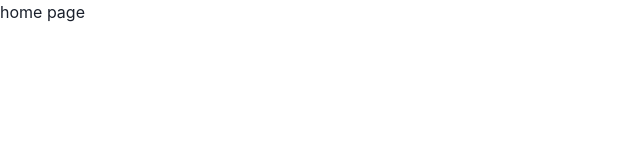
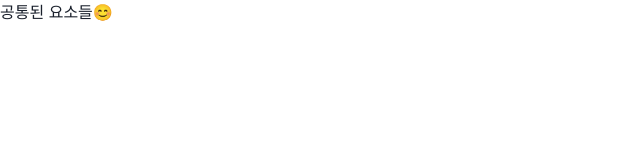
Before and after one commit to som42/reacht20231031, a React (Create React App) app: page / in a window 1280 px wide. Shown: the top 160 px of the page, without its empty margins (0-640 px from the left). Built offline with nearby package versions, Linux system fonts and the light colour scheme.

Commit message:
상위 컴포넌트와 outlet

```diff
--- a/src/App.js
+++ b/src/App.js
@@ -2,32 +2,35 @@
 import {
   createBrowserRouter,
   createRoutesFromElements,
+  Outlet,
   Route,
   RouterProvider,
 } from "react-router-dom";
 import { Box } from "@chakra-ui/react";
 
+function HomeComponent() {
+  return (
+    <Box>
+      공통된 요소들😊
+      <Outlet />
+    </Box>
+  );
+}
+
+function AComp() {
+  return <Box>에이 컴포넌트</Box>;
+}
+
+function BComp() {
+  return <Box>비 컴포넌트</Box>;
+}
+
 const routes = createBrowserRouter(
   createRoutesFromElements(
-    // 경로에 따라서 다른 컴포넌트가 렌더링 되게 만들었다.
-    <>
-      <Route path="" element={<Box>home page</Box>} />
-      <Route path="/path1" element={<Box>경로1</Box>} />
-      <Route path="/path2" element={<Box>경로2</Box>} />
-      <Route path="/path3" element={<Box>경로3</Box>} />
-      {/*공통된 상위 공로가 있다면 하나로 합칠수 있다.*/}
-      <Route path="/main1/path1" element={<Box>경로4</Box>} />
-      <Route path="/main1/path2" element={<Box>경로4</Box>} />
-      <Route path="/main2">
-        <Route path="path1" element={<Box>경로6</Box>} />
-        <Route path="path2" element={<Box>경로7</Box>} />
-        <Route path="path3">
-          {/* 중첩된 경로까지 완료!*/}
-          <Route path="sub1" element={<Box>경로8</Box>} />
-          <Route path="sub2" element={<Box>경로9</Box>} />
-        </Route>
-      </Route>
-    </>,
+    <Route path="/" element={<HomeComponent />}>
+      <Route path="apath" element={<AComp />} />
+      <Route path="bpath" element={<BComp />} />
+    </Route>,
   ),
 );
 function App(props) {
```
